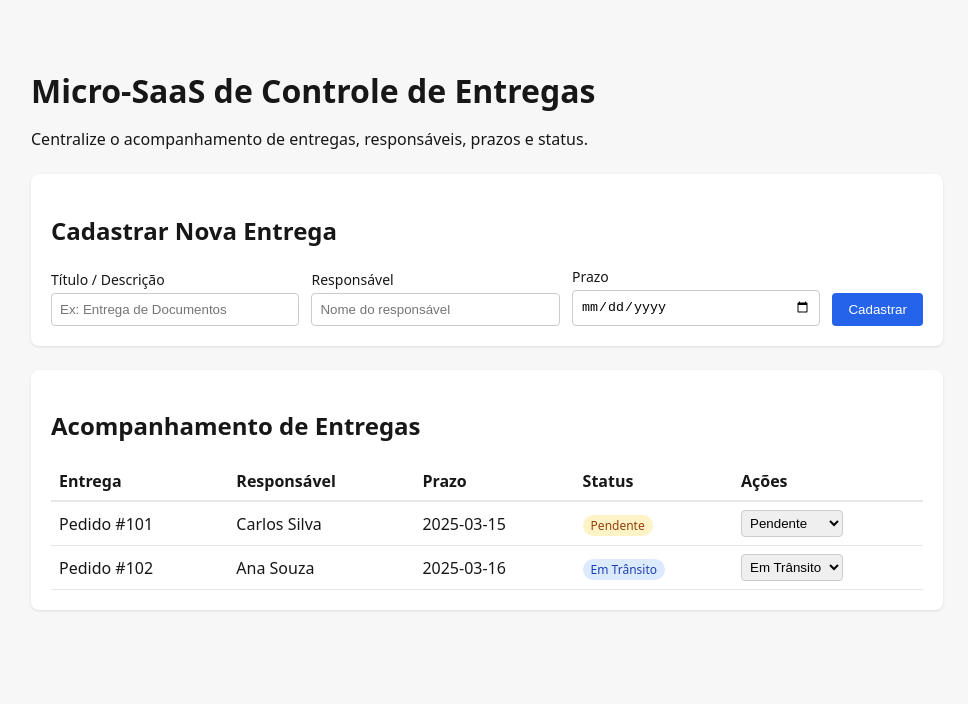
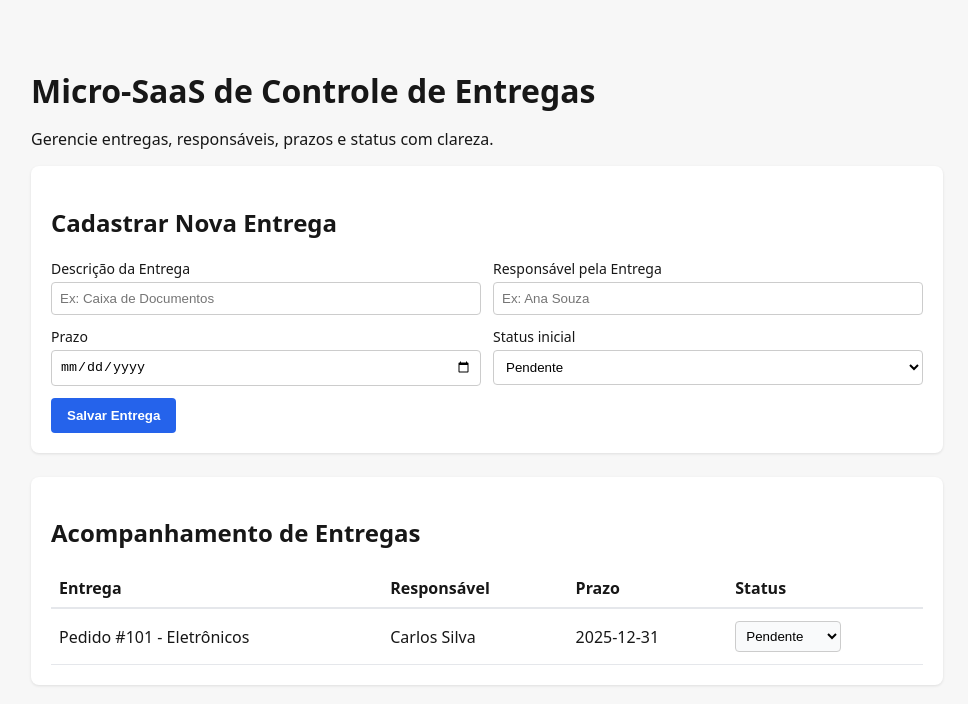
Before and after one commit to Klip-lab/micro-saas-controle-entregas, a React (Vite) app: page / in a window 1280 px wide. Shown: the top 704 px of the page, without its empty margins (153-1121 px from the left). Built offline with nearby package versions, Linux system fonts and the light colour scheme.

Commit message:
factory: TASK-PRJ-624786-002

```diff
--- a/src/App.tsx
+++ b/src/App.tsx
@@ -4,86 +4,106 @@ interface Delivery {
   id: string;
   title: string;
   responsible: string;
-  deadline: string;
+  dueDate: string;
   status: 'Pendente' | 'Em Trânsito' | 'Entregue';
 }
 
 export default function App() {
   const [deliveries, setDeliveries] = useState<Delivery[]>([
-    { id: '1', title: 'Pedido #101', responsible: 'Carlos Silva', deadline: '2025-03-15', status: 'Pendente' },
-    { id: '2', title: 'Pedido #102', responsible: 'Ana Souza', deadline: '2025-03-16', status: 'Em Trânsito' }
+    {
+      id: '1',
+      title: 'Pedido #101 - Eletrônicos',
+      responsible: 'Carlos Silva',
+      dueDate: '2025-12-31',
+      status: 'Pendente',
+    },
   ]);
 
   const [title, setTitle] = useState('');
   const [responsible, setResponsible] = useState('');
-  const [deadline, setDeadline] = useState('');
+  const [dueDate, setDueDate] = useState('');
   const [status, setStatus] = useState<'Pendente' | 'Em Trânsito' | 'Entregue'>('Pendente');
 
   const handleAddDelivery = (e: React.FormEvent) => {
     e.preventDefault();
-    if (!title.trim() || !responsible.trim() || !deadline) return;
+    if (!title.trim() || !responsible.trim() || !dueDate) return;
 
     const newDelivery: Delivery = {
       id: Date.now().toString(),
       title,
       responsible,
-      deadline,
-      status
+      dueDate,
+      status,
     };
 
     setDeliveries([...deliveries, newDelivery]);
     setTitle('');
     setResponsible('');
-    setDeadline('');
+    setDueDate('');
     setStatus('Pendente');
   };
 
   const handleStatusChange = (id: string, newStatus: 'Pendente' | 'Em Trânsito' | 'Entregue') => {
-    setDeliveries(deliveries.map(d => d.id === id ? { ...d, status: newStatus } : d));
+    setDeliveries(
+      deliveries.map((d) => (d.id === id ? { ...d, status: newStatus } : d))
+    );
   };
 
   return (
     <main>
-      <header style={{ marginBottom: '24px' }}>
       <h1>Micro-SaaS de Controle de Entregas</h1>
-        <p>Centralize o acompanhamento de entregas, responsáveis, prazos e status.</p>
-      </header>
+      <p>Gerencie entregas, responsáveis, prazos e status com clareza.</p>
 
       <section style={{ background: '#fff', padding: '20px', borderRadius: '8px', marginBottom: '24px', boxShadow: '0 1px 3px rgba(0,0,0,0.1)' }}>
         <h2>Cadastrar Nova Entrega</h2>
-        <form onSubmit={handleAddDelivery} style={{ display: 'grid', gridTemplateColumns: '1fr 1fr 1fr auto', gap: '12px', alignItems: 'end', marginTop: '12px' }}>
+        <form onSubmit={handleAddDelivery} style={{ display: 'grid', gap: '12px', gridTemplateColumns: '1fr 1fr' }}>
           <div>
-            <label style={{ display: 'block', fontSize: '14px', marginBottom: '4px' }}>Título / Descrição</label>
+            <label style={{ display: 'block', marginBottom: '4px', fontSize: '14px', fontWeight: 500 }}>Descrição da Entrega</label>
             <input
               type="text"
               value={title}
-              onChange={e => setTitle(e.target.value)}
-              placeholder="Ex: Entrega de Documentos"
+              onChange={(e) => setTitle(e.target.value)}
+              placeholder="Ex: Caixa de Documentos"
               style={{ width: '100%', padding: '8px', borderRadius: '4px', border: '1px solid #ccc' }}
+              required
             />
           </div>
           <div>
-            <label style={{ display: 'block', fontSize: '14px', marginBottom: '4px' }}>Responsável</label>
+            <label style={{ display: 'block', marginBottom: '4px', fontSize: '14px', fontWeight: 500 }}>Responsável pela Entrega</label>
             <input
               type="text"
               value={responsible}
-              onChange={e => setResponsible(e.target.value)}
-              placeholder="Nome do responsável"
+              onChange={(e) => setResponsible(e.target.value)}
+              placeholder="Ex: Ana Souza"
               style={{ width: '100%', padding: '8px', borderRadius: '4px', border: '1px solid #ccc' }}
+              required
             />
           </div>
           <div>
-            <label style={{ display: 'block', fontSize: '14px', marginBottom: '4px' }}>Prazo</label>
+            <label style={{ display: 'block', marginBottom: '4px', fontSize: '14px', fontWeight: 500 }}>Prazo</label>
             <input
               type="date"
-              value={deadline}
-              onChange={e => setDeadline(e.target.value)}
+              value={dueDate}
+              onChange={(e) => setDueDate(e.target.value)}
               style={{ width: '100%', padding: '8px', borderRadius: '4px', border: '1px solid #ccc' }}
+              required
             />
           </div>
           <div>
-            <button type="submit" style={{ padding: '9px 16px', background: '#2563eb', color: '#fff', border: 'none', borderRadius: '4px', cursor: 'pointer' }}>
-              Cadastrar
+            <label style={{ display: 'block', marginBottom: '4px', fontSize: '14px', fontWeight: 500 }}>Status inicial</label>
+            <select
+              value={status}
+              onChange={(e) => setStatus(e.target.value as any)}
+              style={{ width: '100%', padding: '8px', borderRadius: '4px', border: '1px solid #ccc', background: '#fff' }}
+            >
+              <option value="Pendente">Pendente</option>
+              <option value="Em Trânsito">Em Trânsito</option>
+              <option value="Entregue">Entregue</option>
+            </select>
+          </div>
+          <div style={{ gridColumn: 'span 2' }}>
+            <button type="submit" style={{ padding: '10px 16px', background: '#2563eb', color: '#fff', border: 'none', borderRadius: '4px', cursor: 'pointer', fontWeight: 600 }}>
+              Salvar Entrega
             </button>
           </div>
         </form>
@@ -91,6 +111,9 @@ export default function App() {
 
       <section style={{ background: '#fff', padding: '20px', borderRadius: '8px', boxShadow: '0 1px 3px rgba(0,0,0,0.1)' }}>
         <h2>Acompanhamento de Entregas</h2>
+        {deliveries.length === 0 ? (
+          <p>Nenhuma entrega cadastrada.</p>
+        ) : (
           <table style={{ width: '100%', borderCollapse: 'collapse', marginTop: '12px' }}>
             <thead>
               <tr style={{ borderBottom: '2px solid #e5e7eb', textAlign: 'left' }}>
@@ -98,36 +121,19 @@ export default function App() {
                 <th style={{ padding: '8px' }}>Responsável</th>
                 <th style={{ padding: '8px' }}>Prazo</th>
                 <th style={{ padding: '8px' }}>Status</th>
-              <th style={{ padding: '8px' }}>Ações</th>
               </tr>
             </thead>
             <tbody>
-            {deliveries.length === 0 ? (
-              <tr>
-                <td colSpan={5} style={{ padding: '16px', textAlign: 'center', color: '#6b7280' }}>Nenhuma entrega cadastrada.</td>
-              </tr>
-            ) : (
-              deliveries.map(d => (
-                <tr key={d.id} style={{ borderBottom: '1px solid #e5e7eb' }}>
-                  <td style={{ padding: '8px' }}>{d.title}</td>
-                  <td style={{ padding: '8px' }}>{d.responsible}</td>
-                  <td style={{ padding: '8px' }}>{d.deadline}</td>
-                  <td style={{ padding: '8px' }}>
-                    <span style={{
-                      padding: '2px 8px',
-                      borderRadius: '12px',
-                      fontSize: '12px',
-                      background: d.status === 'Entregue' ? '#d1fae5' : d.status === 'Em Trânsito' ? '#dbeafe' : '#fef3c7',
-                      color: d.status === 'Entregue' ? '#065f46' : d.status === 'Em Trânsito' ? '#1e40af' : '#92400e'
-                    }}>
-                      {d.status}
-                    </span>
-                  </td>
-                  <td style={{ padding: '8px' }}>
+              {deliveries.map((delivery) => (
+                <tr key={delivery.id} style={{ borderBottom: '1px solid #e5e7eb' }}>
+                  <td style={{ padding: '12px 8px' }}>{delivery.title}</td>
+                  <td style={{ padding: '12px 8px' }}>{delivery.responsible}</td>
+                  <td style={{ padding: '12px 8px' }}>{delivery.dueDate}</td>
+                  <td style={{ padding: '12px 8px' }}>
                     <select
-                      value={d.status}
-                      onChange={e => handleStatusChange(d.id, e.target.value as any)}
-                      style={{ padding: '4px', borderRadius: '4px', border: '1px solid #ccc' }}
+                      value={delivery.status}
+                      onChange={(e) => handleStatusChange(delivery.id, e.target.value as any)}
+                      style={{ padding: '6px', borderRadius: '4px', border: '1px solid #ccc', background: '#f9fafb' }}
                     >
                       <option value="Pendente">Pendente</option>
                       <option value="Em Trânsito">Em Trânsito</option>
@@ -135,10 +141,10 @@ export default function App() {
                     </select>
                   </td>
                 </tr>
-              ))
-            )}
+              ))}
             </tbody>
           </table>
+        )}
       </section>
     </main>
   );
```
Also changed, not shown: 1 other file (tests, documents, lock files or other folders). Lines whose indentation alone changed are shown as unchanged.
